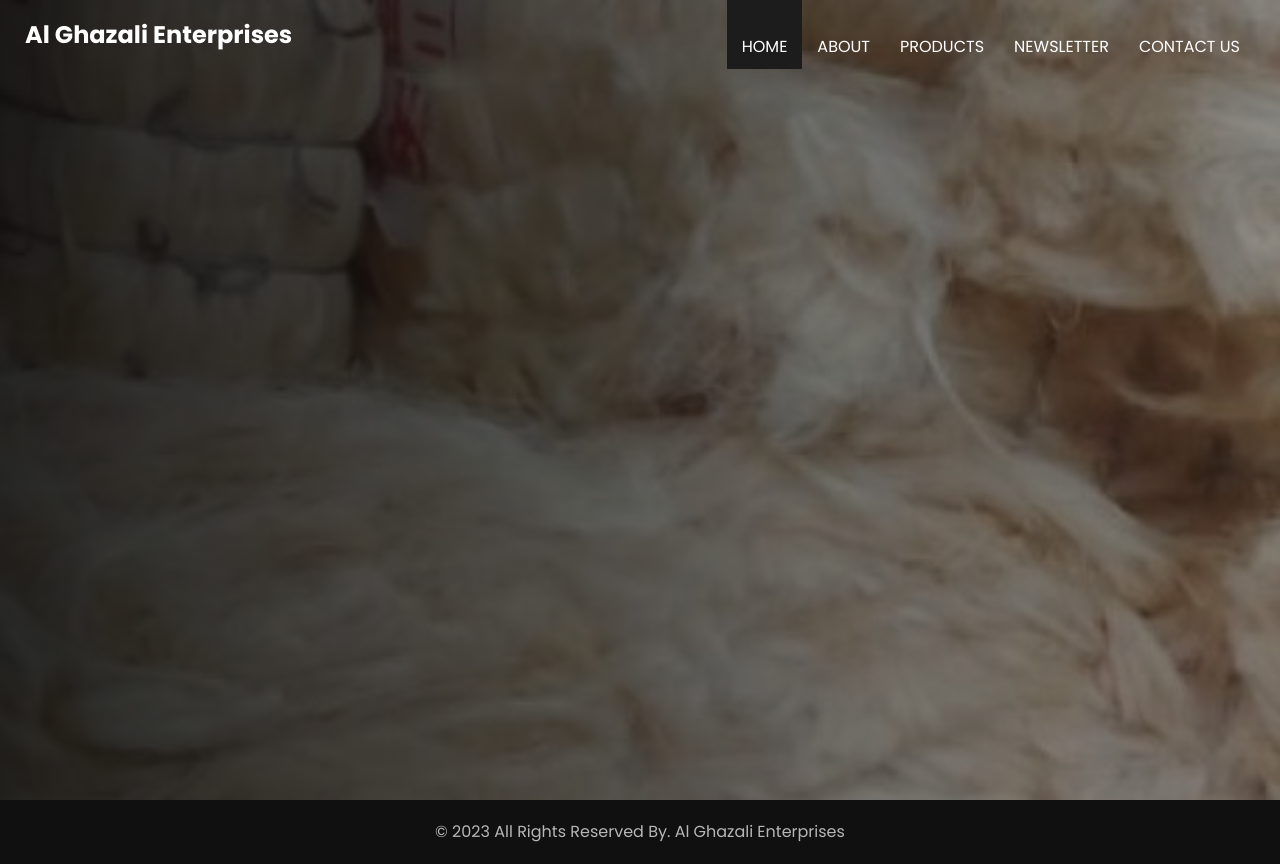
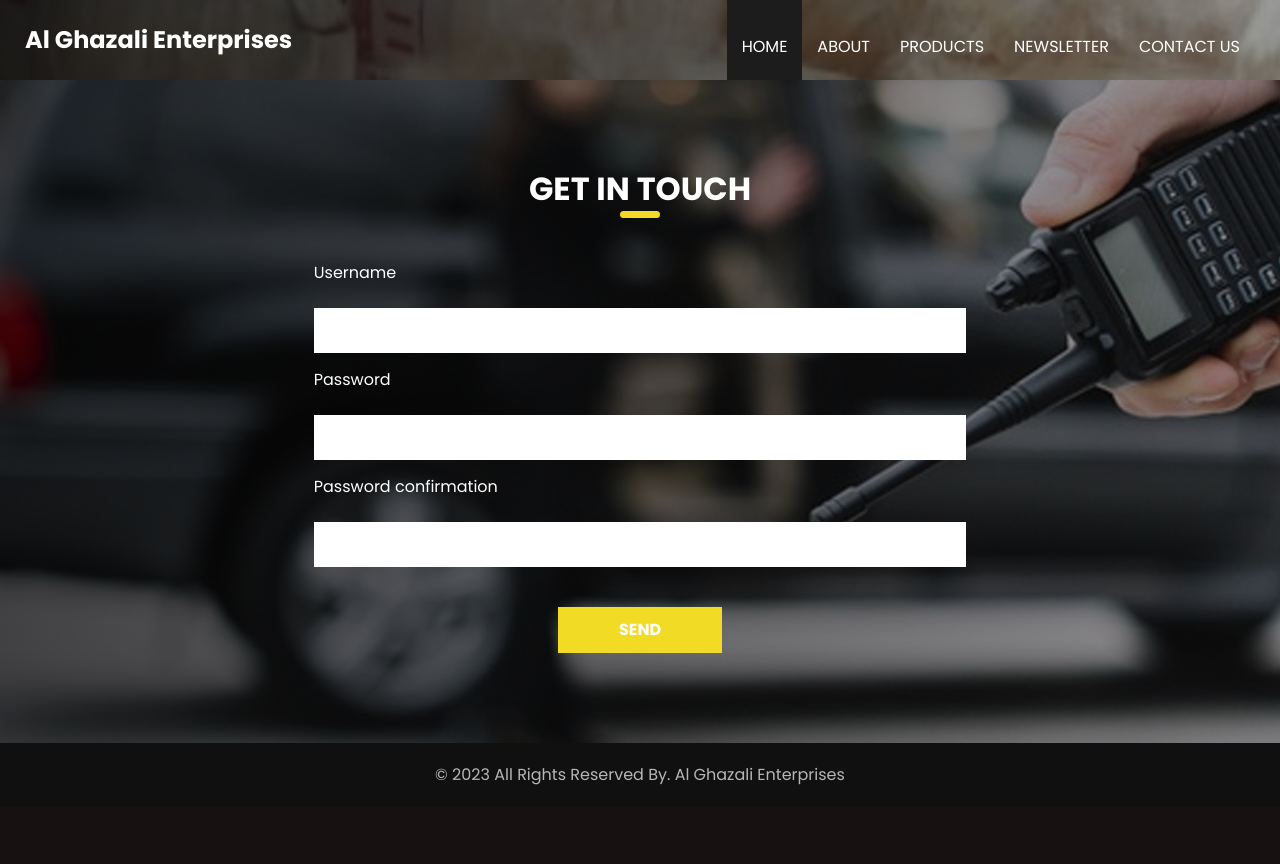
Before and after one commit to TheTahaYaseen/AGEPrototype, a Django app: page /register in a window 1280 px wide. After the commit the page ends 785 px from the top, so only its background shows below. Run offline with Django 4.2, Linux system fonts and the light colour scheme; some libraries are stand-ins or nearby versions.

Commit message:
Half Of Registration

```diff
--- a/main/templates/main/register.html
+++ b/main/templates/main/register.html
@@ -2,5 +2,43 @@
 
 {% block content %}
 
+<section class="contact_section layout_padding">
+    <div class="contact_bg_box">
+      <div class="img-box">
+        <img src="images/contact-bg.jpg" alt="">
+      </div>
+    </div>
+    <div class="container">
+      <div class="heading_container heading_center">
+        <h2>
+          Get In touch
+        </h2>
+      </div>
+      <div class="">
+        <div class="row">
+          <div class="col-md-7 mx-auto">
+            <form method="POST">
+            {% csrf_token %}
+
+              <div class="contact_form-container">
+                <div>
+                    {% for field in form %}
+                    <label for="{{field.id}}">{{field.label}}</label>
+                    {{field}}
+                    {% endfor %}
+                    <div class="btn-box ">
+                    <button type="submit">
+                      Send
+                    </button>
+                  </div>
+                </div>
+              </div>
+            </form>
+          </div>
+        </div>
+      </div>
+    </div>
+  </section>
+
 
 {% endblock content %}
--- a/templates/layout.html
+++ b/templates/layout.html
@@ -28,15 +28,15 @@
   <link href="{% static 'css/responsive.css' %}" rel="stylesheet" />
 </head>
 
-<body>
+<body class="sub_page">
 
     {% include "navigation.html" %}
 
     {% block content %}
 
     {% endblock content %}
+  </div>
 
-</div>
 
     {% include "footer.html" %}
 
```
Also changed, not shown: Theme/Template/index.html (line endings or trailing spaces).
